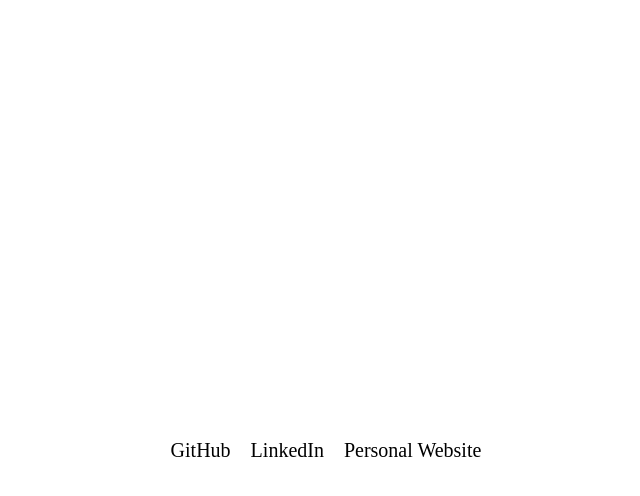
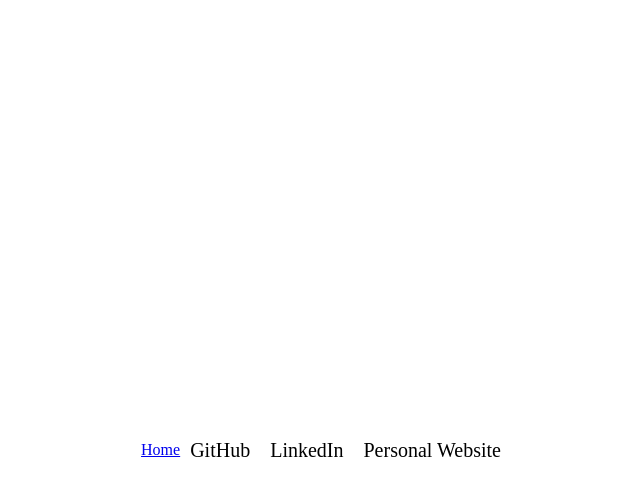
Before and after one commit to yashishandilya/yashishandilya.github.io, a Jekyll site: the page built from index.md, in a window 1280 px wide. Shown: the top 496 px of the page, without its empty margins (314-954 px from the left). Built offline with Jekyll 4.4.1, drawn with Linux system fonts in a browser that asks for light colours.

```diff
--- a/_layouts/template.html
+++ b/_layouts/template.html
@@ -44,7 +44,7 @@
 <div class="landing-page">
     <ul>
 	{% for page in site.pages %}
-    		<a href={{ page.index.md }}>{{ page.Home }}</a>
+    		<a href={{ page.filename }}>{{ page.title }}</a>
 	{% endfor %}
         <li><a href="https://github.com/yashishandilya">GitHub</a></li>
         <li><a href="https://www.linkedin.com/in/yashishandilya/">LinkedIn</a></li>
```
